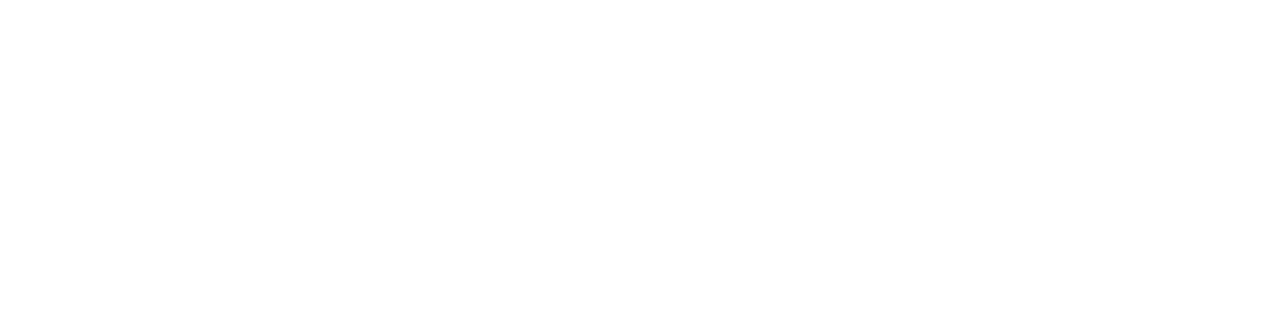
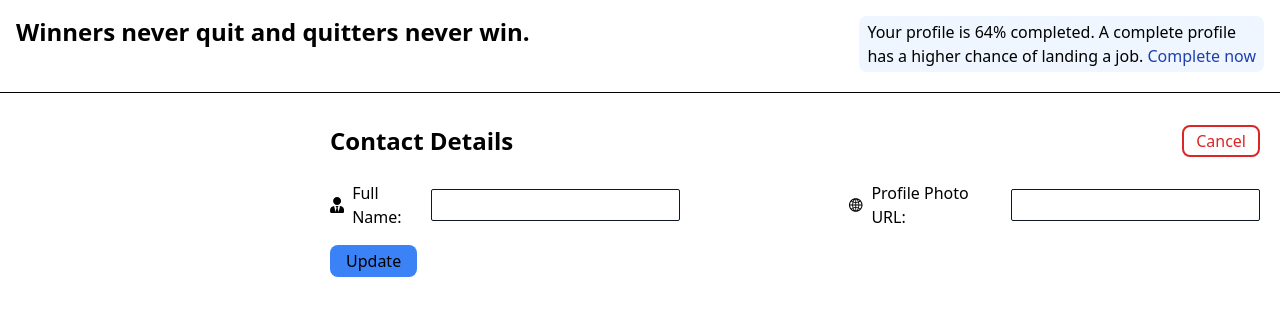
Before and after one commit to mdshayequeahmad/Expense_Tracker, a React (Create React App) app: page /profile in a window 1280 px wide. Before the commit this address had no page. Shown: the top 316 px of the page. Built offline with nearby package versions, Linux system fonts and the light colour scheme.

Commit message:
Update profile page completed.

```diff
--- a/package.json
+++ b/package.json
@@ -10,6 +10,7 @@
     "firebase": "^10.3.1",
     "react": "^18.2.0",
     "react-dom": "^18.2.0",
+    "react-icons": "^4.11.0",
     "react-redux": "^8.1.2",
     "react-router-dom": "^6.15.0",
     "react-scripts": "5.0.1",
--- a/src/App.js
+++ b/src/App.js
@@ -3,6 +3,7 @@
 import SignUp from './pages/SignUp';
 import SignIn from './pages/SignIn';
 import Home from './pages/Home';
+import Profile from './pages/Profile';
 
 const App = () => {
   return (
@@ -11,6 +12,7 @@
         <Route path="/" element={<Home />} />
         <Route path="/signup" element={<SignUp />} />
         <Route path="/signin" element={<SignIn />} />
+        <Route path="/profile" element={<Profile />} />
       </Routes>
     </div>
   )
--- /dev/null
+++ b/src/components/ContactDetails.js
@@ -0,0 +1,95 @@
+import React, { useState } from 'react';
+import { getAuth, updateProfile } from "firebase/auth";
+import { useDispatch } from 'react-redux';
+import { addUser } from "../redux/expenseSlice";
+import { FaUserTie } from "react-icons/fa";
+import { AiOutlineGlobal } from "react-icons/ai";
+import { useNavigate } from 'react-router-dom';
+
+const ContactDetails = () => {
+    const [fullname, setFullname] = useState("");
+    const [url, setUrl] = useState("");
+
+    const dispatch = useDispatch();
+    const navigate = useNavigate();
+    const auth = getAuth();
+
+    const submitHandler = (e) => {
+        e.preventDefault();
+
+        updateProfile(auth.currentUser, {
+            displayName: fullname,
+            photoURL: url
+        }).then(() => {
+            dispatch(addUser({
+                displayName: fullname,
+                photoURL: url
+            })
+            );
+            navigate("/");
+            console.log("Profile updated!");
+        }).catch((error) => {
+            console.log(error);
+        });
+
+        setFullname("");
+        setUrl("");
+    };
+
+    return (
+        <div>
+            <div className='flex'>
+                <div className='w-1/4 my-3'>
+                </div>
+                <div className='flex justify-between w-3/4 my-3 mx-5'>
+                    <h1 className='font-semibold text-2xl'>Contact Details</h1>
+                    <button
+                        className='text-red-600 border-solid border-2 border-red-600 rounded-lg px-3
+                 hover:bg-red-600 hover:text-white'
+                    >
+                        Cancel
+                    </button>
+                </div>
+            </div>
+            <div className='flex'>
+                <div className='w-1/4'>
+                </div>
+                <div className='w-3/4 my-3 mx-5'>
+                    <form onSubmit={submitHandler}>
+                        <div className='flex flex-row items-center space-x-2'>
+                            <div className='flex flex-row items-center space-x-2 mr-40'>
+                                <FaUserTie className='' />
+                                <label>Full Name: </label>
+                                <input
+                                    className='outline-none h-8 px-2 border rounded-sm border-slate-900'
+                                    type="text"
+                                    value={fullname}
+                                    required
+                                    onChange={(e) => setFullname(e.target.value)}
+                                />
+                            </div>
+                            <AiOutlineGlobal />
+                            <label>Profile Photo URL: </label>
+                            <input
+                                className='outline-none h-8 px-2 border rounded-sm border-slate-900'
+                                type="url"
+                                value={url}
+                                required
+                                onChange={(e) => setUrl(e.target.value)}
+                            />
+                            <br />
+                        </div>
+                        <button
+                            type='submit'
+                            className='bg-blue-500 px-4 py-1 rounded-lg hover:bg-blue-400 my-4'
+                        >
+                            Update
+                        </button>
+                    </form>
+                </div>
+            </div>
+        </div>
+    )
+}
+
+export default ContactDetails;
--- a/src/pages/Home.js
+++ b/src/pages/Home.js
@@ -1,9 +1,30 @@
 import React from 'react';
+import { useNavigate } from 'react-router-dom';
 
 const Home = () => {
+  const navigate = useNavigate();
+
+  const submitHandler = () => {
+    navigate("/profile");
+  };
+
   return (
     <div>
-      <h1 className='text-center font-extrabold text-4xl mt-4'>Welcome to Expense Tracker</h1>
+      <div className='flex justify-between'>
+        <div className='mx-4 mt-4'>
+          <h1 className='font-semibold text-2xl'>Welcome to Expense Tracker!!!</h1>
+        </div>
+        <div className='flex mx-4 mt-4'>
+          <h1 className='font-semibold text-1xl'>Your profile is incomplete: </h1>
+          <button
+            onClick={submitHandler}
+            className='bg-blue-500 mx-2 px-2 rounded hover:bg-blue-400'
+          >
+            Complete now
+          </button>
+        </div>
+      </div>
+      <hr className=' border-black my-5' />
     </div>
   )
 }
--- /dev/null
+++ b/src/pages/Profile.js
@@ -0,0 +1,28 @@
+import React from 'react';
+import ContactDetails from '../components/ContactDetails';
+
+const Profile = () => {
+    return (
+        <div>
+            <div className='flex justify-between'>
+                <div className='mx-4 mt-4'>
+                    <h1 className='font-semibold text-2xl'>Winners never quit and quitters never win.</h1>
+                </div>
+                <div className='mx-4 mt-4'>
+                    <p
+                        className='bg-blue-50 py-1 px-2 rounded-lg'
+                    >
+                        Your profile is 64% completed. A complete profile
+                        <br />
+                        has a higher chance of landing a job. <span className='text-blue-800 cursor-pointer'> Complete now </span>
+                    </p>
+                </div>
+            </div>
+            <hr className=' border-black my-5' />
+
+            <ContactDetails />
+        </div>
+    )
+}
+
+export default Profile;
```
Also changed, not shown: 1 other file (tests, documents, lock files or other folders).
